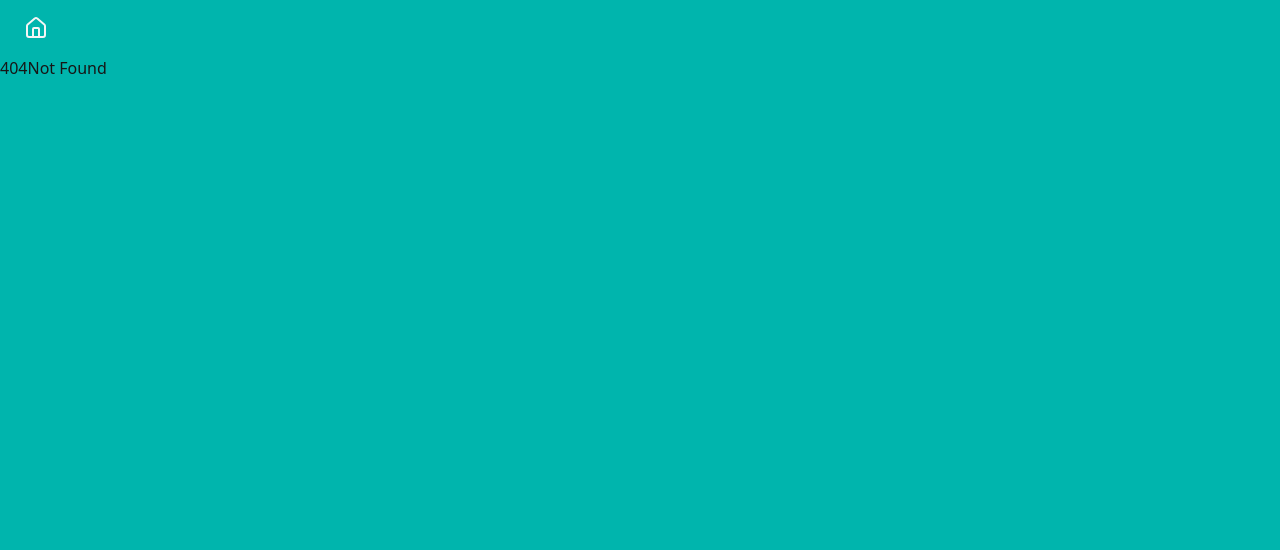
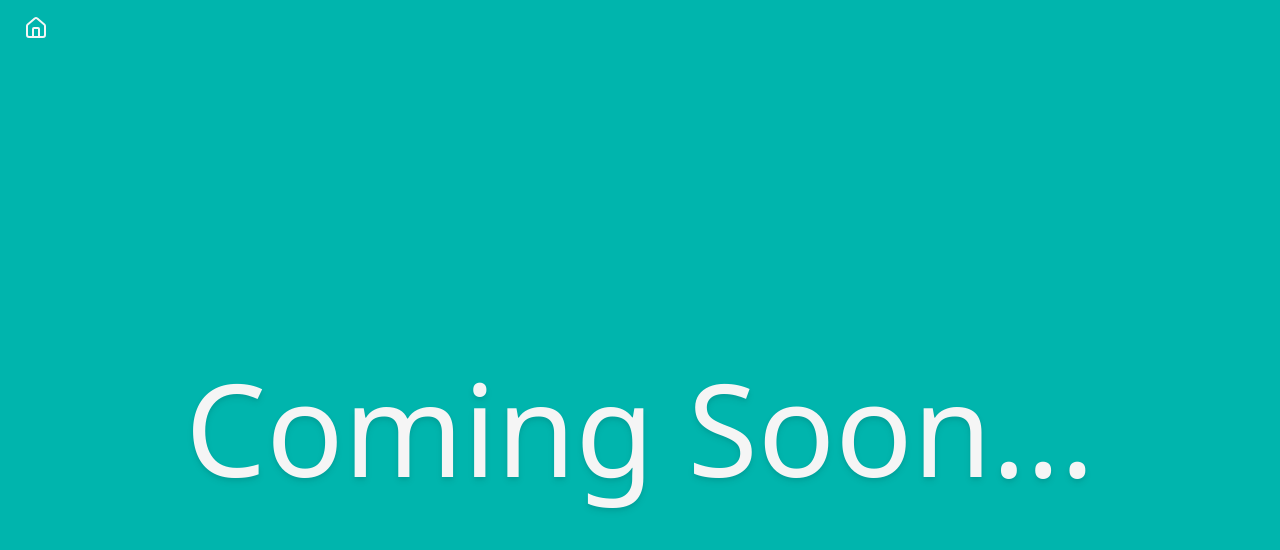
Before and after one commit to tostu/welche-partei, a SvelteKit app: page /coming_soon in a window 1280 px wide. Before the commit this address had no page. Shown: the top 550 px of the page. Built offline with nearby package versions, Linux system fonts and the light colour scheme.

Commit message:
coming soon

```diff
--- a/src/routes/+page.svelte
+++ b/src/routes/+page.svelte
@@ -46,8 +46,9 @@
 			</span>
 			</div>
 
-
-			<button class="btn btn-lg btn-secondary text-neutral text-2xl">Jetzt herausfinden!</button>
+			<a href="/coming_soon">
+				<button class="btn btn-lg btn-secondary text-neutral text-2xl">Jetzt herausfinden!</button>
+			</a>
 
 		</div>
 
--- /dev/null
+++ b/src/routes/coming_soon/+page.svelte
@@ -0,0 +1,9 @@
+<script>
+</script>
+<div class="container mx-auto flex-1 flex justify-center flex-col">
+		<div class="flex justify-center items-center flex-col gap-y-12">
+			<div>
+				<h1 class=" lilita-one-regular text-9xl text-neutral  drop-shadow-md block">Coming Soon...</h1>
+			</div>
+		</div>
+	</div>
```
